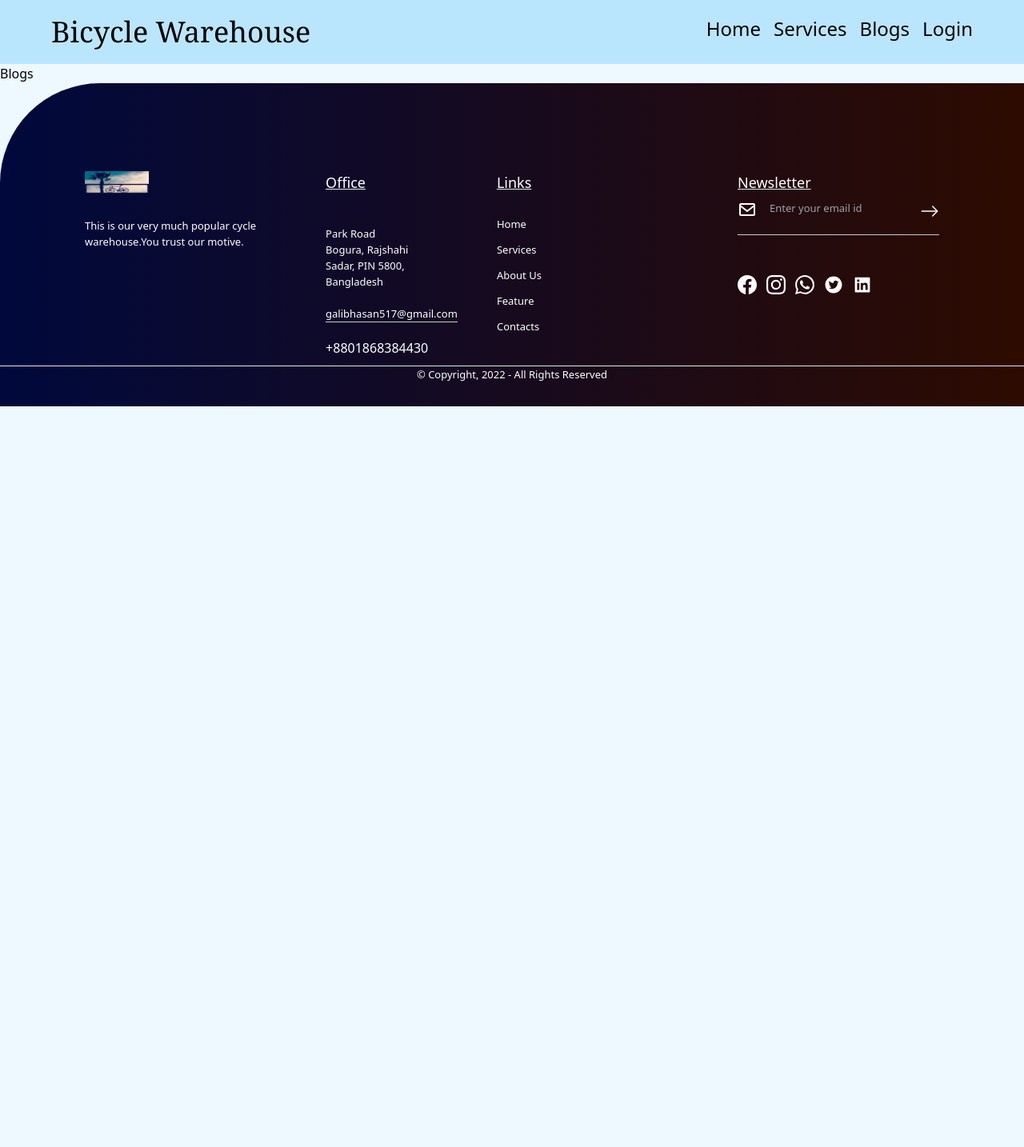
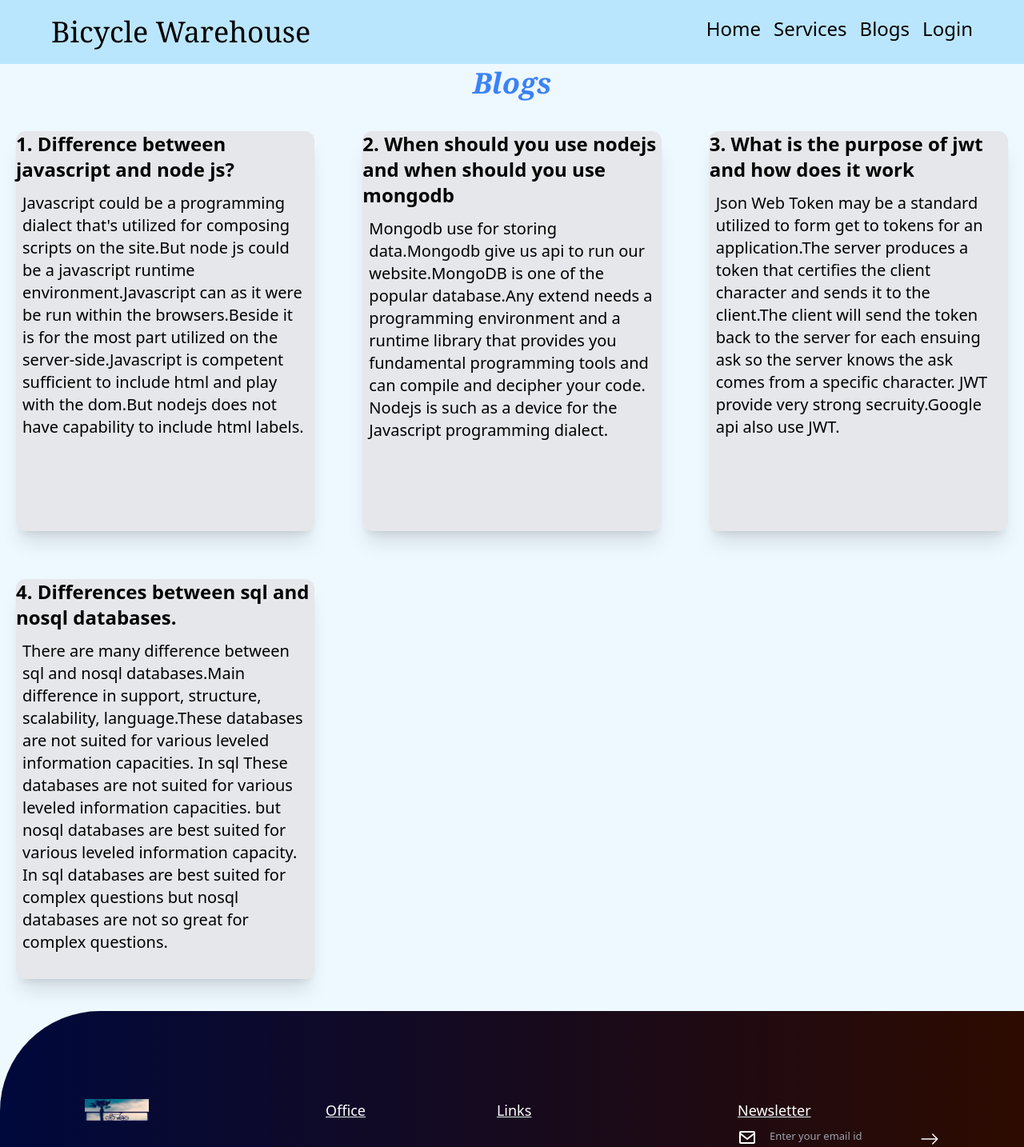
Before and after one commit to kausarahamed/assignment-11-clint, a React (Create React App) app: page /blogs in a window 1280 px wide. Shown: the top 1434 px of the page at 80% size. Before the commit the page ends 800 px from the top, so only its background shows below. Built offline with nearby package versions, Linux system fonts and the light colour scheme; no server answers.

Commit message:
blogs done

```diff
--- /dev/null
+++ b/src/components/Header/Background.js
@@ -0,0 +1,12 @@
+import React from "react";
+import img from "../../img/line1.jfif";
+
+const background = () => {
+  return (
+    <div>
+      <img src={img} alt="" />
+    </div>
+  );
+};
+
+export default background;
--- a/src/components/Lock/Blogs.js
+++ b/src/components/Lock/Blogs.js
@@ -1,7 +1,70 @@
 import React from "react";
 
 const Blogs = () => {
-  return <div>Blogs</div>;
+  return (
+    <div>
+      <div className="text-4xl font-serif italic text-center text-blue-500 font-bold pt-1">
+        Blogs
+      </div>
+      <div className="pt-10 grid md:grid-cols-3 gap-5 py10">
+        <div className="mx-5 mb-10 bg-gray-200 rounded-xl  relative shadow-xl h-[500px]">
+          <h1 className="text-2xl font-semibold">
+            1. Difference between javascript and node js?
+          </h1>
+          <p className="pt-3 text-xl p-2">
+            Javascript could be a programming dialect that's utilized for
+            composing scripts on the site.But node js could be a javascript
+            runtime environment.Javascript can as it were be run within the
+            browsers.Beside it is for the most part utilized on the
+            server-side.Javascript is competent sufficient to include html and
+            play with the dom.But nodejs does not have capability to include
+            html labels.
+          </p>
+        </div>
+        <div className="mx-5 mb-10 bg-gray-200 rounded-xl  relative shadow-xl h-[500px]">
+          <h1 className="text-2xl font-semibold">
+            2. When should you use nodejs and when should you use mongodb
+          </h1>
+          <p className="pt-3 text-xl p-2">
+            Mongodb use for storing data.Mongodb give us api to run our
+            website.MongoDB is one of the popular database.Any extend needs a
+            programming environment and a runtime library that provides you
+            fundamental programming tools and can compile and decipher your
+            code. Nodejs is such as a device for the Javascript programming
+            dialect.
+          </p>
+        </div>
+        <div className="mx-5 mb-10 bg-gray-200 rounded-xl  relative shadow-xl h-[500px]">
+          <h1 className="text-2xl font-semibold">
+            3. What is the purpose of jwt and how does it work
+          </h1>
+          <p className="pt-3 text-xl p-2">
+            Json Web Token may be a standard utilized to form get to tokens for
+            an application.The server produces a token that certifies the client
+            character and sends it to the client.The client will send the token
+            back to the server for each ensuing ask so the server knows the ask
+            comes from a specific character. JWT provide very strong
+            secruity.Google api also use JWT.
+          </p>
+        </div>
+        <div className="mx-5 mb-10 bg-gray-200 rounded-xl  relative shadow-xl h-[500px]">
+          <h1 className="text-2xl font-semibold">
+            4. Differences between sql and nosql databases.
+          </h1>
+          <p className="pt-3 text-xl p-2">
+            There are many difference between sql and nosql databases.Main
+            difference in support, structure, scalability, language.These
+            databases are not suited for various leveled information capacities.
+            In sql These databases are not suited for various leveled
+            information capacities. but nosql databases are best suited for
+            various leveled information capacity. In sql databases are best
+            suited for complex questions but nosql databases are not so great
+            for complex questions.
+          </p>
+        </div>
+      </div>
+    </div>
+  );
 };
 
 export default Blogs;
--- a/src/index.css
+++ b/src/index.css
@@ -1,3 +1,6 @@
 @tailwind base;
 @tailwind components;
 @tailwind utilities;
+body{
+    background-image: url(./img/line2.jfif);
+}
```
Also changed, not shown: src/img/line1.jfif (added), src/img/line2.jfif (added).
